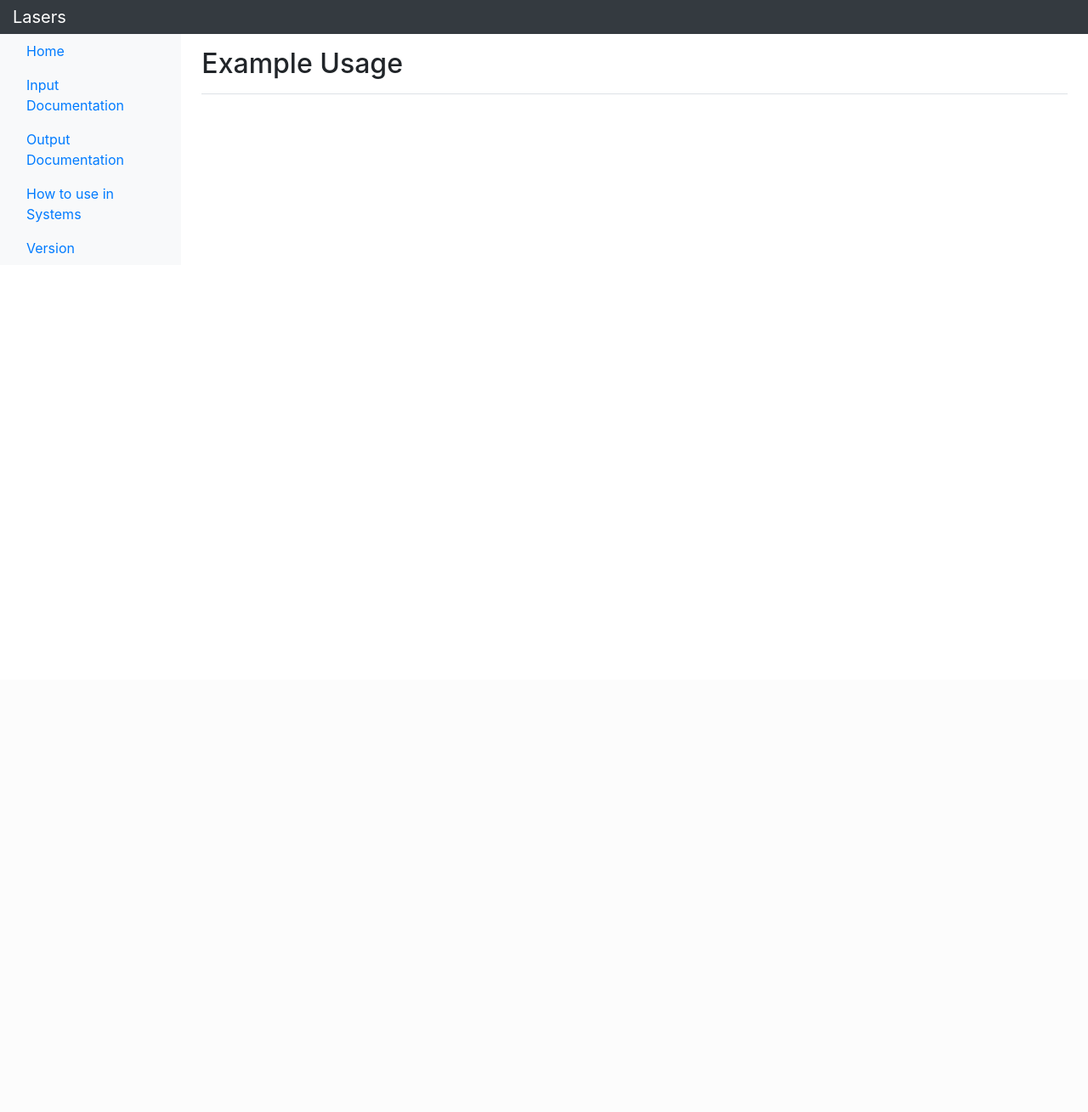
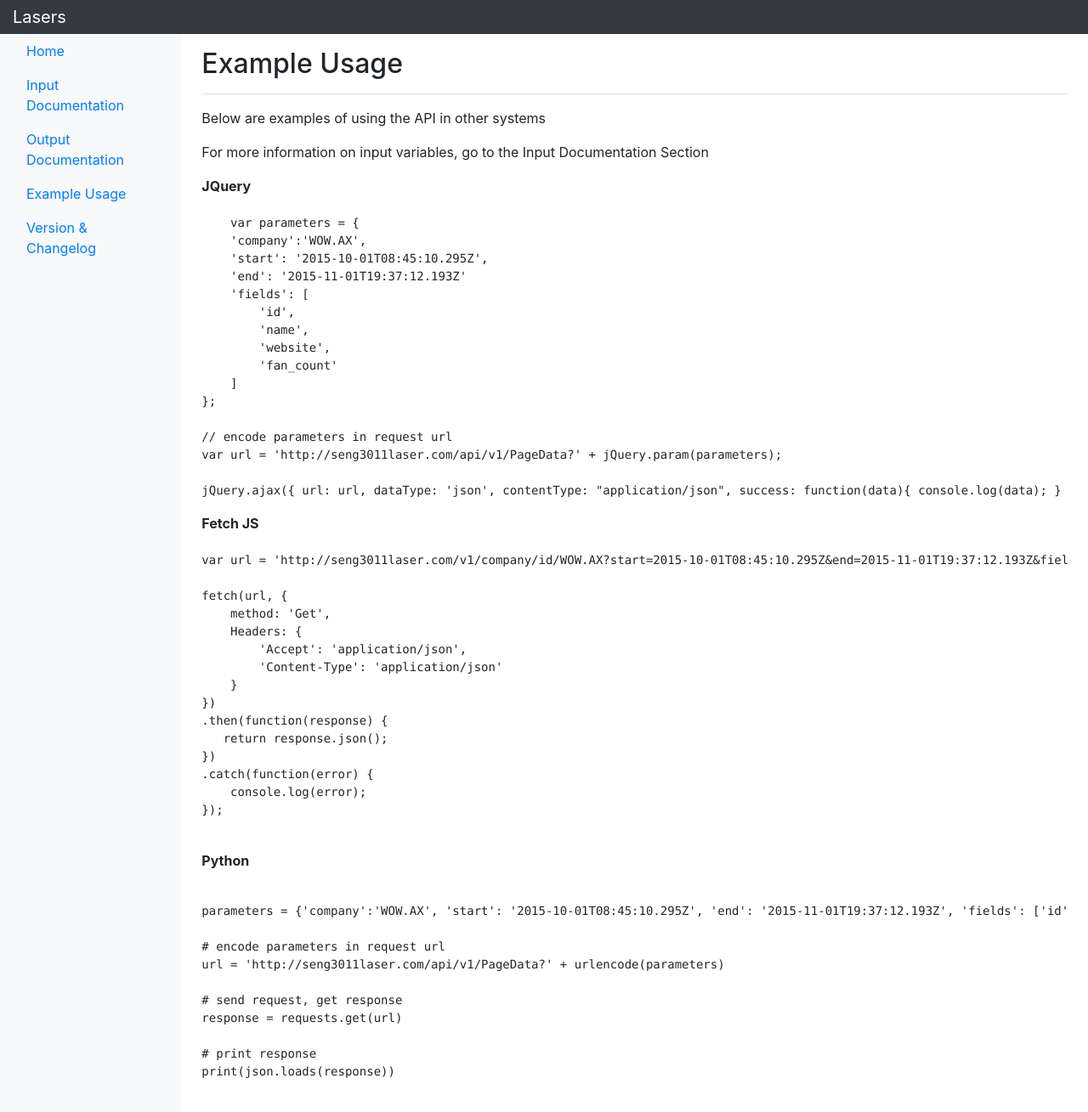
Before and after one commit to JoshuaKilazoglou/seng3011, a Flask app: page /exampleDocs in a window 1280 px wide. Shown: the whole page at 85% size. Before the commit the page ends 298 px from the top, so only its background shows below. Run offline with Flask 2, Linux system fonts and the light colour scheme; some libraries are stand-ins or nearby versions.

Commit message:
Filled out the example docs section

```diff
--- a/templates/exampledocs.html
+++ b/templates/exampledocs.html
@@ -8,8 +8,61 @@
 </head>
 
     <h1 class="h2">Example Usage</h1></div>
+Below are examples of using the API in other systems<p></p>
+For more information on input variables, go to the Input Documentation Section<p></p>
+<strong>JQuery</strong>
 
+<pre><code>
+    var parameters = {
+    'company':'WOW.AX',
+    'start': '2015-10-01T08:45:10.295Z',
+    'end': '2015-11-01T19:37:12.193Z'
+    'fields': [
+        'id',
+        'name',
+        'website',
+        'fan_count'
+    ]
+};
 
+// encode parameters in request url
+var url = 'http://seng3011laser.com/api/v1/PageData?' + jQuery.param(parameters);
+
+jQuery.ajax({ url: url, dataType: 'json', contentType: "application/json", success: function(data){ console.log(data); } });
+</code></pre>
+<p></p>
+<strong>Fetch JS</strong>
+<pre><code>
+var url = 'http://seng3011laser.com/v1/company/id/WOW.AX?start=2015-10-01T08:45:10.295Z&end=2015-11-01T19:37:12.193Z&fields=id,name,website,fan_count,post_like_count';
+
+fetch(url, {
+    method: 'Get',
+    Headers: {
+        'Accept': 'application/json',
+        'Content-Type': 'application/json'
+    }
+})
+.then(function(response) {
+   return response.json();
+})
+.catch(function(error) {
+    console.log(error);
+});
+
+</code></pre>
 </html>
+<p><strong>Python</strong></p>
+<pre><code>
+parameters = {'company':'WOW.AX', 'start': '2015-10-01T08:45:10.295Z', 'end': '2015-11-01T19:37:12.193Z', 'fields': ['id', 'name', 'website', 'fan_count']}
 
+# encode parameters in request url
+url = 'http://seng3011laser.com/api/v1/PageData?' + urlencode(parameters)
+
+# send request, get response
+response = requests.get(url)
+
+# print response
+print(json.loads(response))
+
+</code></pre>
 {% endblock %}
--- a/templates/index.html
+++ b/templates/index.html
@@ -31,12 +31,12 @@
                         </li>
                         <li class="nav-item">
                             <a class="nav-link" href="{{ url_for('get_exampledocs') }}">
-                                How to use in Systems
+                                Example Usage
                             </a>
                         </li>
                         <li class="nav-item">
                             <a class="nav-link" href="{{ url_for('get_version') }}">
-                                Version
+                                Version & Changelog
                             </a>
                         </li>
                     </ul>
@@ -49,6 +49,8 @@
                 {% block body_contents %}
             <h1 class="h2">SENG3011 - Laser</h1>
             </div>
+                <P class="text-center">    <strong>Current API version: v0.1 Released on 28/3/18 </strong></P><p></p>
+                 <P class="text-center">Check the Version and Changelog section for more details  </P>
                 <P class="text-center">
                     <strong>We are Team Laser from the course SENG3011.</strong>
                 </P>
--- a/templates/version.html
+++ b/templates/version.html
@@ -6,7 +6,10 @@
     <meta charset="UTF-8">
 
 </head>
-<h1 class="h2">Version</h1></div>
+<h1 class="h2">Version & Changelog </h1></div>
+<strong>Current Version: v0.1 Released 28/3/18</strong>
+<p></p><u><strong>Changes</strong></u>
+<p></p>
 
 </html>
 {% endblock %}
```
